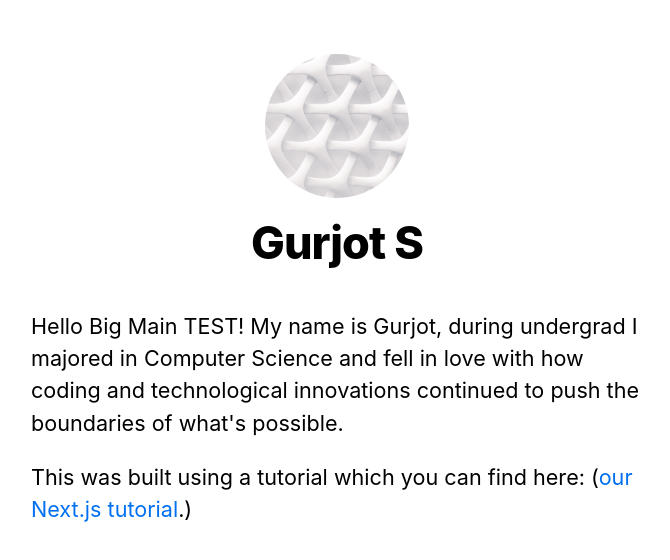
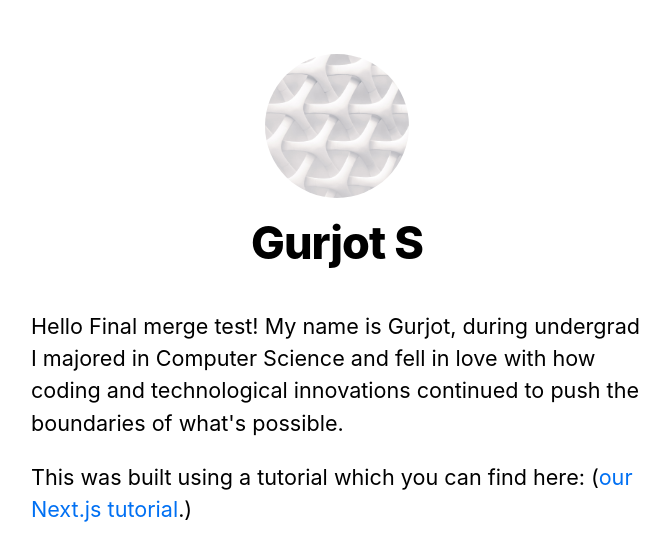
Before and after one commit to workspaceNext/NextBlog-1, a Next.js app: page / in a window 1280 px wide. Shown: the top 560 px of the page, without its empty margins (303-973 px from the left). Built offline with nearby package versions, Linux system fonts and the light colour scheme.

Commit message:
Update index.js

```diff
--- a/pages/index.js
+++ b/pages/index.js
@@ -9,7 +9,7 @@ export default function Home() {
                 <title>{siteTitle}</title>
             </Head>
             <section className={utilStyles.headingMd}>
-                <p> Hello Big Main TEST! My name is Gurjot, during undergrad I majored in
+                <p> Hello Final merge test! My name is Gurjot, during undergrad I majored in
                     Computer Science and fell in love with how coding and technological innovations continued to push the boundaries of what's possible.</p>
                 <p>
                     This was built using a tutorial which you can find here:{' '}
```
